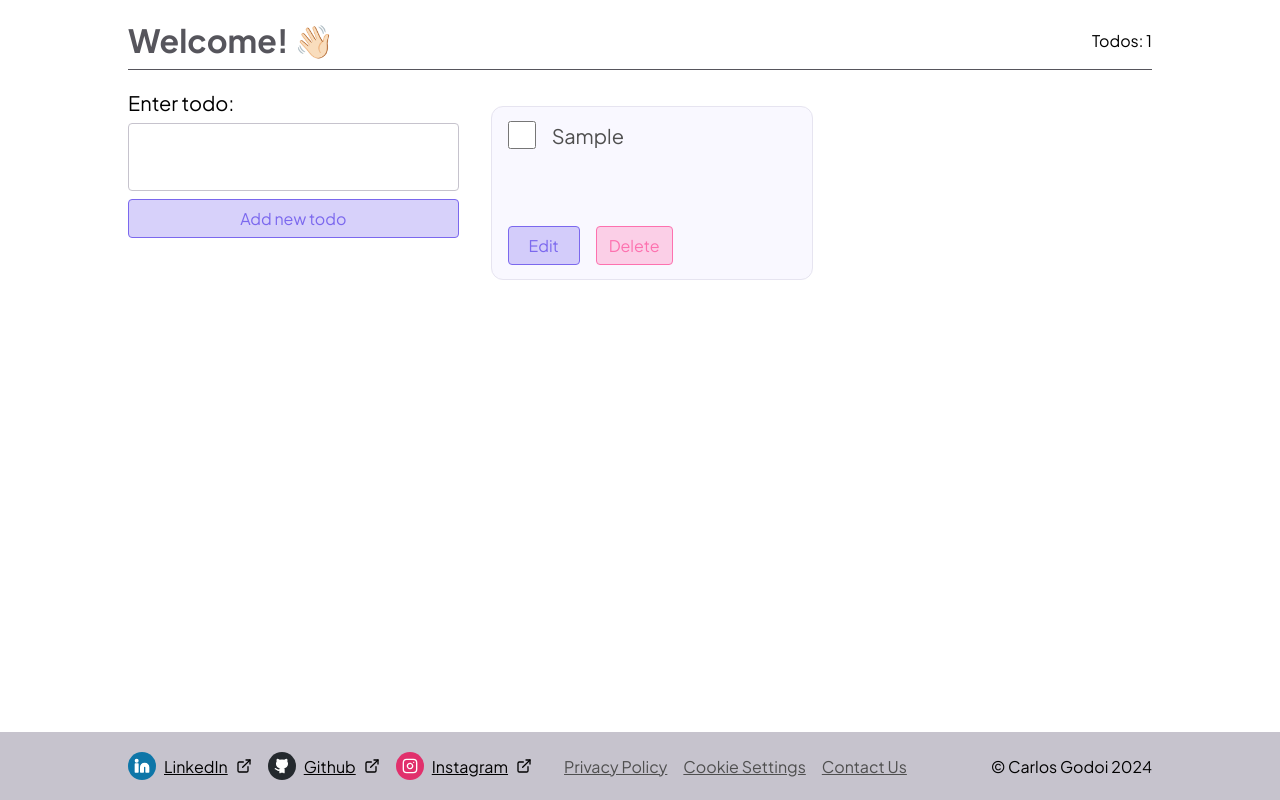
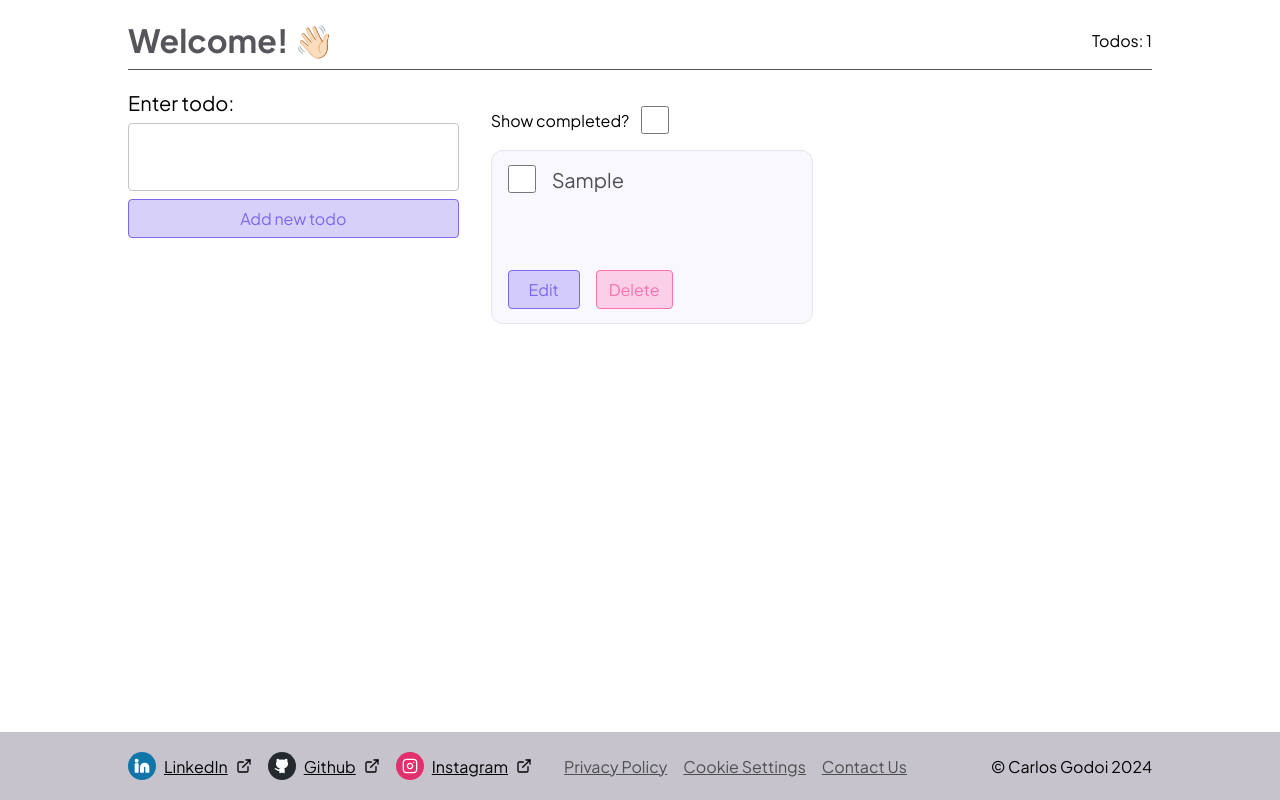
Before and after one commit to ceduardogodoi/arke, a React (Vite) app: page / in a window 1280 px wide. Both pictures are taken after typing "Sample" into the empty fields and a click on the button "Add new todo". Built offline with nearby package versions, Linux system fonts and the light colour scheme.

Commit message:
feat: show completed preference

```diff
--- a/src/components/molecules/todo-list/index.tsx
+++ b/src/components/molecules/todo-list/index.tsx
@@ -1,14 +1,20 @@
+import { ChangeEvent } from 'react';
 import { useTodoContext } from '../../../contexts/todos/use-todo-context'
+import { Checkbox } from '../../atoms/checkbox';
 import { TodoItem } from '../todo-item';
 
 import './styles.css';
 
 export function TodoList() {
-  const { todos } = useTodoContext();
+  const { todos: contextTodos, showCompleted, toggleShowCompleted } = useTodoContext();
+
+  const todos = showCompleted ?
+    contextTodos :
+    contextTodos.filter(todo => !todo.completed);
 
   if (todos.length < 1) {
     return (
-      <div className="todo-list__content">
+      <div className="todo-list__content" data-empty={true}>
         <p className="todo-list--empty">
           No todos registered yet.
           <br />
@@ -18,7 +24,25 @@ export function TodoList() {
     );
   }
 
+  function handleToggleCheckbox(event: ChangeEvent<HTMLInputElement>) {
+    toggleShowCompleted(event.target.checked);
+  }
+
   return (
+    <div>
+      <form
+        className="todo-list__show-completed-form"
+      >
+        <label htmlFor="show-completed">Show completed?</label>
+
+        <Checkbox
+          id="show-completed"
+          name="show-completed"
+          checked={showCompleted}
+          onChange={handleToggleCheckbox}
+        />
+      </form>
+
       <ul className="todo-list">
         {todos.map(todo => {
           return (
@@ -29,5 +53,6 @@ export function TodoList() {
           );
         })}
       </ul>
+    </div>
   )
 }
--- a/src/components/molecules/todo-list/styles.css
+++ b/src/components/molecules/todo-list/styles.css
@@ -14,13 +14,20 @@
   }
 }
 
-.todo-list__content {
+.todo-list__show-completed-form {
+  align-items: center;
+  display: flex;
+  gap: 12px;
+  margin-block-start: 16px;
+}
+
+.todo-list__content[data-empty="true"] {
   padding-block: 64px;
 }
 
 .todo-list--empty {
   color: var(--color-grey-600);
-  font-family: 'Plus Jakarta Sans', sans-serif;
+  font-family: "Plus Jakarta Sans", sans-serif;
   font-size: 20px;
   margin: unset;
   text-align: center;
--- a/src/contexts/todos/index.tsx
+++ b/src/contexts/todos/index.tsx
@@ -6,7 +6,8 @@ import { TodoContext, TodoContextType } from './use-todo-context';
 
 // localStorage
 enum ArkeKeys {
-  ARKE_TODOS = "arke/todos",
+  ARKE_TODOS = 'arke/todos',
+  ARKE_SHOW_COMPLETED = 'arke/show_completed',
 }
 
 function loadFromLocalStorage(): Todo[] {
@@ -63,12 +64,32 @@ function updateTodoToLocalStorage(updatedTodo: Todo): void {
   setTodosToLocalStorage(updatedTodos);
 }
 
+function loadShowCompletedPreferencesFromStorage(): boolean {
+  const item = localStorage.getItem(ArkeKeys.ARKE_SHOW_COMPLETED);
+  let preference = false;
+
+  if (item != null) {
+    preference = JSON.parse(item);
+  }
+
+  return preference;
+}
+
+function updateShowCompletedPreference(showCompleted: boolean) {
+  localStorage.setItem(ArkeKeys.ARKE_SHOW_COMPLETED, JSON.stringify(showCompleted));
+}
+
 export function TodoContextProvider({ children }: PropsWithChildren) {
   const [state, dispatch] = useReducer(todoReducer, initialState);
 
   useEffect(() => {
     const todos = loadFromLocalStorage();
     dispatch(todosActionCreators.setTodos(todos));
+  }, []);
+
+  useEffect(() => {
+    const showCompleted = loadShowCompletedPreferencesFromStorage();
+    dispatch(todosActionCreators.toggleShowCompleted(showCompleted));
   }, []);
 
   function addTodo(todo: TodoInput) {
@@ -101,17 +122,24 @@ export function TodoContextProvider({ children }: PropsWithChildren) {
     dispatch(todosActionCreators.updateTodo(todo));
   }
 
+  function toggleShowCompleted(showCompleted: boolean) {
+    updateShowCompletedPreference(showCompleted);
+    dispatch(todosActionCreators.toggleShowCompleted(showCompleted));
+  }
+
   const value = useMemo<TodoContextType>(() => {
     return {
       todos: state.todos,
       editingTodo: state.editingTodo,
+      showCompleted: state.showCompleted,
       addTodo,
       toggleTodo,
       deleteTodo,
       editTodo,
       updateTodo,
+      toggleShowCompleted
     };
-  }, [state.editingTodo, state.todos]);
+  }, [state.editingTodo, state.showCompleted, state.todos]);
 
   return (
     <TodoContext.Provider value={value}>
--- a/src/contexts/todos/todo-reducer.ts
+++ b/src/contexts/todos/todo-reducer.ts
@@ -1,23 +1,25 @@
-import type { Reducer } from "react";
+import type { Reducer } from 'react';
 import type {
   TodoActionTypes as Action,
   TodoContextState as State,
-} from "./types";
-import { Todo } from "../../models/todo";
+} from './types';
+import { Todo } from '../../models/todo';
 
 // actions
 export enum TodosAction {
-  TODOS_ADD = "todos/add",
-  TODOS_TOGGLE_COMPLETED = "todos/toggle-completed",
-  TODOS_DELETE = "todos/delete",
-  TODOS_SET = "todos/set",
-  TODOS_EDIT = "todos/edit",
-  TODOS_UPDATE_EDITING_TODO = "todos/update_editing_todo",
+  TODOS_ADD = 'todos/add',
+  TODOS_TOGGLE_COMPLETED = 'todos/toggle-completed',
+  TODOS_DELETE = 'todos/delete',
+  TODOS_SET = 'todos/set',
+  TODOS_EDIT = 'todos/edit',
+  TODOS_UPDATE_EDITING_TODO = 'todos/update_editing_todo',
+  TODOS_TOGGLE_SHOW_COMPLETED = 'todos/toggle_show_completed',
 }
 
 export const initialState: State = {
   todos: [],
   editingTodo: undefined,
+  showCompleted: false,
 };
 
 // reducer
@@ -100,6 +102,15 @@ export const todoReducer: Reducer<State, Action> = (state, action) => {
       };
     }
 
+    case TodosAction.TODOS_TOGGLE_SHOW_COMPLETED: {
+      const showCompleted = action.payload;
+
+      return {
+        ...state,
+        showCompleted,
+      };
+    }
+
     default:
       return state;
   }
@@ -148,4 +159,11 @@ export const todosActionCreators = {
       payload: todo,
     };
   },
+
+  toggleShowCompleted: (showCompleted: boolean): Action => {
+    return {
+      type: TodosAction.TODOS_TOGGLE_SHOW_COMPLETED,
+      payload: showCompleted,
+    };
+  },
 };
--- a/src/contexts/todos/types.ts
+++ b/src/contexts/todos/types.ts
@@ -4,6 +4,7 @@ import { TodosAction } from "./todo-reducer";
 export type TodoContextState = {
   todos: Todo[];
   editingTodo?: Todo;
+  showCompleted: boolean;
 };
 
 export type TodoActionTypes =
@@ -30,4 +31,8 @@ export type TodoActionTypes =
   | {
       type: TodosAction.TODOS_UPDATE_EDITING_TODO;
       payload: Todo;
+    }
+  | {
+      type: TodosAction.TODOS_TOGGLE_SHOW_COMPLETED;
+      payload: boolean;
     };
--- a/src/contexts/todos/use-todo-context.ts
+++ b/src/contexts/todos/use-todo-context.ts
@@ -9,6 +9,7 @@ type TodoContextActions = {
   deleteTodo: (todoId: string) => void;
   editTodo: (todoId: string) => void;
   updateTodo: (todo: Todo) => void;
+  toggleShowCompleted: (showCompleted: boolean) => void;
 };
 
 export type TodoContextType = TodoContextState & TodoContextActions;
```
Also changed, not shown: 1 other file (tests, documents, lock files or other folders). Lines whose indentation alone changed are shown as unchanged.
